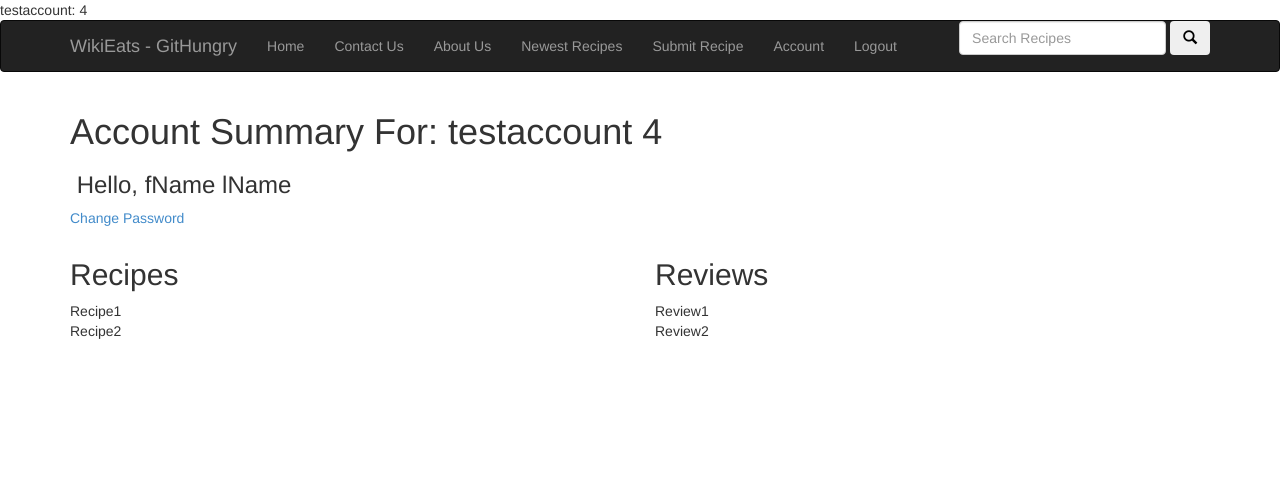
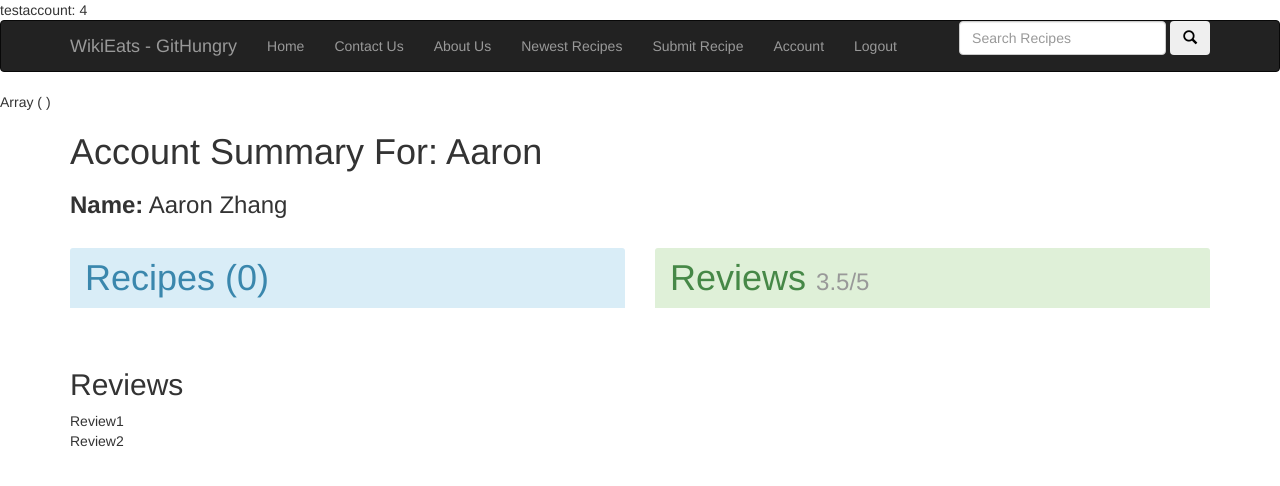
Before and after one commit to aaronzhang1234/WikiEats-GitHungry, a PHP site: page /DisplayAccount.php in a window 1280 px wide. Shown: the top 486 px of the page. Run offline with PHP 8.4, Linux system fonts and the light colour scheme; a user stored in the database is signed in; data comes from the database, SQL or seed files in the repository; tables that the repository leaves empty hold one stand-in row (values such as "Sample post").

Commit message:
DisplayAccount.php works...sort of
* AccessDatabase.php classes to access information from the database
Recipes

* DisplayAccount.php accesses information from the database using
AccessDatabase.php
   * Looks at user who’s in the session for now
   * Review panel still need to be worked on. Displays static
information for now

```diff
--- a/DisplayAccount.php
+++ b/DisplayAccount.php
@@ -1,5 +1,8 @@
-<?php
-?>
+<!--
+	* Add More support for reviews table, recipes tables, format ratings
+	* Format Reviews for this display
+	-->
+<?php include 'includes/AccessDatabase.php'; ?>
 
 <!DOCTYPE html>
 <html lang="en">
@@ -10,33 +13,87 @@
 
 		<!-- Bootstrap core CSS -->
 		<link href="bootstrap3_defaultTheme/dist/css/bootstrap.css" rel="stylesheet">
-
-		<!--<link href="chapter12-project02.css" rel="stylesheet">-->
+		<link rel="stylesheet" type="text/css" href="includes/wiki-eats.css" >
 	</head>
 
 	<body>
 		<!-- Header -->
 		<?php include 'includes/wikieatsheader.php';?>
+		<?php
+			// Gets User Info
+			$user = RecipeDB::getUserByID($_SESSION["userID"]); // User Info
+			$recipes = RecipeDB::getRecipesByUser($user["userid"]);
+			$reviews = RecipeDB::getReviewsByUser($user["userid"]);
+			print_r ($reviews);
+
+			function printRecipe($recipe)
+			{
+				$averageReview = RecipeDB::getAverageReviewForRecipe($recipe["recipeid"]);
+				echo '
+						<div class="col-md-12 panel">
+							<div class="col-md-12">
+								<h2><a href=#>'.$recipe["recipeid"].'</a></h2>
+							</div>
+							<div class="col-md-4">
+								<img src="images/tacos.jpeg" alt="tacos" class="img-thumbnail" />
+							</div>
+							<div class="col-md-8">
+								<h4>'.$averageReview.'/5</h4>
+								<p>'.$recipe["description"].'</p>
+							</div>
+						</div>
+						<hr>';
+			}
+
+			function printReview($review)
+			{
+				echo '
+						<div class="col-md-12 panel">
+							<h2 class="col-md-2">2/5</h2>
+							<div class="col-md-10">
+								<h3>Gave Me Gas</h3>
+								<h4>By <a href=#>username</a></h4>
+							</div>
+							<p>It made my ass into a fiery volcano. They were delicious though.</p>
+						</div>
+						<hr>';
+			}
+		?>
 
 		<!-- Main Body -->
 		<div class="container">
 			<div class="row">
+				<!-- Displays Basic Info On User -->
 				<div class="col-md-12">
-					 <h1>Account Summary For: <?php echo $_SESSION["username"]." ".$_SESSION["userID"]; ?></h1>
-					 <h3>&nbsp;Hello, fName lName</h3>
-					 <p>
-					 	<a href=#>Change Password</a>
-					 </p>
+					 <h1>Account Summary For: <?php echo $user["username"]?></h1>
+					 <h3><strong>Name:</strong> <?php echo $user["first"]." ".$user["last"] ?></h3>
 		 		</div>
-		 		<div class="col-md-6">
-		 			<h2>Recipes</h2>
-		 			<div>
-		 				Recipe1
-		 			</div>
-		 			<div>
-		 				Recipe2
-		 			</div>
-		 		</div>
+
+
+				<!-- Displays Recipes Submitted By User -->
+				<div class="panel-group panel-info col-md-6">
+					<h1 class="panel-heading">Recipes (<?php echo count($recipes) ?>)</h1>
+
+					<div class="panel-body">
+					<?php
+						foreach($recipes as $recipe)
+							printRecipe($recipe);
+					?>
+					</div>
+				</div>
+
+
+				<!-- Displays Reviews Submitted By User -->
+				<div class="panel-group panel-success col-md-6">
+					<h1 class="panel-heading">Reviews <small>3.5/5</small></h1>
+					<div class="panel-body">
+						<?php
+							foreach($reviews as $review)
+								printReview($review);
+						?>
+					</div>
+				</div>
+
 		 		<div class="col-md-6">
 		 			<h2>Reviews</h2>
 		 			<div>
--- /dev/null
+++ b/includes/AccessDatabase.php
@@ -0,0 +1,155 @@
+<?php
+// generalRecipes need: Title
+// review need: Title
+
+class RecipeDB
+{
+	// Returns user ID from username
+	public static function getUserID($username)
+	{
+		// Makes a connection to the database
+		$connection = new mysqli("localhost", "root", "", "recipes");
+
+		if($connection->connect_error)
+			die("Error: ".$connection->connect_error);
+
+		$sql = "SELECT userid FROM users WHERE username LIKE '".$username."'";
+
+		// Performs queries
+		$result = $connection->query($sql); // Does query
+		if($result) // If result has been found
+		{
+			$row = $result->fetch_assoc();
+			return $row["userid"];
+			//while($row = $result->fetch_assoc()) // Prints each result
+			//	echo $row["username"].":".$row["userid"]."\n";
+		}
+		else
+			return NULL;
+	}
+
+	// Returns user info from userID
+	public static function getUserByID($userID)
+	{
+		// Makes a connection to the database
+		$connection = new mysqli("localhost", "root", "", "recipes");
+
+		if($connection->connect_error)
+			die("Error: ".$connection->connect_error);
+
+		$sql = "SELECT username, userid, firstname, lastname FROM users WHERE userid LIKE '".$userID."'";
+
+		// Performs queries
+		$result = $connection->query($sql); // Does query
+		if($result) // If result has been found
+		{
+			$row = $result->fetch_assoc();
+			return Array("userid"=>$row["userid"], "username"=>$row["firstname"], "first"=>$row["firstname"], "last"=>$row["lastname"]);
+		}
+		else
+			return NULL;
+	}
+
+	public static function getRecipesByUser($userID)
+	{
+		// Makes a connection to the database
+		$connection = new mysqli("localhost", "root", "", "recipes");
+
+		if($connection->connect_error)
+			die("Error: ".$connection->connect_error);
+
+		$sql = "SELECT * FROM generalRecipes WHERE userid LIKE '".$userID."'";
+
+		// Performs queries
+		$result = $connection->query($sql); // Does query
+		if($result) // If result has been found
+		{
+			$retval = Array(); // What's returned to  user
+			while($row = $result->fetch_assoc())
+				$retval[] = Array("userid"=>$row["userid"], "recipeid"=>$row["recipeid"], "description"=>$row["description"], "parentID"=>$row["parentid"], "categoryid"=>$row["category"]);
+			return $retval;
+		}
+		else
+			return NULL;
+	}
+
+	//public static function getRecipeSteps($recipeID){}
+
+	// Gets reviews given by a user
+	public static function getReviewsByUser($userID)
+	{
+		// Makes a connection to the database
+		$connection = new mysqli("localhost", "root", "", "recipes");
+
+		if($connection->connect_error)
+			die("Error: ".$connection->connect_error);
+
+		$sql = "SELECT * FROM reviews WHERE userid LIKE '".$userID."'";
+
+		// Performs queries
+		$result = $connection->query($sql); // Does query
+		if($result) // If result has been found
+		{
+			$retval = Array(); // What's returned to  user
+			while($row = $result->fetch_assoc())
+				$retval[] = Array("userid"=>$row["userid"], "recipeid"=>$row["recipeid"], "reviewid"=>$row["reviewID"], "description"=>$row["reviewTest"], "rating"=>$row["rating"]);
+			return $retval;
+		}
+		else
+			return NULL;
+	}
+
+	// Gets reviews given for a recipe
+	public static function getReviewsForRecipe($recipeID)
+	{
+		// Makes a connection to the database
+		$connection = new mysqli("localhost", "root", "", "recipes");
+
+		if($connection->connect_error)
+			die("Error: ".$connection->connect_error);
+
+		$sql = "SELECT * FROM reviews WHERE recipeid LIKE '".$recipeID."'";
+
+		// Performs queries
+		$result = $connection->query($sql); // Does query
+		if($result) // If result has been found
+		{
+			$retval = Array(); // What's returned to  user
+			while($row = $result->fetch_assoc())
+				$retval[] = Array("userid"=>$row["userid"], "recipeid"=>$row["recipeid"], "reviewid"=>$row["reviewID"], "description"=>$row["reviewTest"], "rating"=>$row["rating"]);
+			return $retval;
+		}
+		else
+			return NULL;
+	}
+
+	// Returns average review for a recipe
+	public static function getAverageReviewForRecipe($recipeID)
+	{
+		// Makes a connection to the database
+		$connection = new mysqli("localhost", "root", "", "recipes");
+
+		if($connection->connect_error)
+			die("Error: ".$connection->connect_error);
+
+		$sql = "SELECT * FROM reviews WHERE recipeid LIKE '".$recipeID."'";
+
+		// Performs queries
+		$result = $connection->query($sql); // Does query
+		if($result) // If result has been found
+		{
+			$count = 0;
+			$total = 0;
+			$retval = Array(); // What's returned to  user
+			while($row = $result->fetch_assoc())
+			{
+				$total += $row["rating"];
+				$count++;
+			}
+			return ($total / $count);
+		}
+		else
+			return NULL;
+	}
+
+}
```
Also changed, not shown: DisplayRecipe.php (+13 -6 lines), tacos.jpg (deleted).
